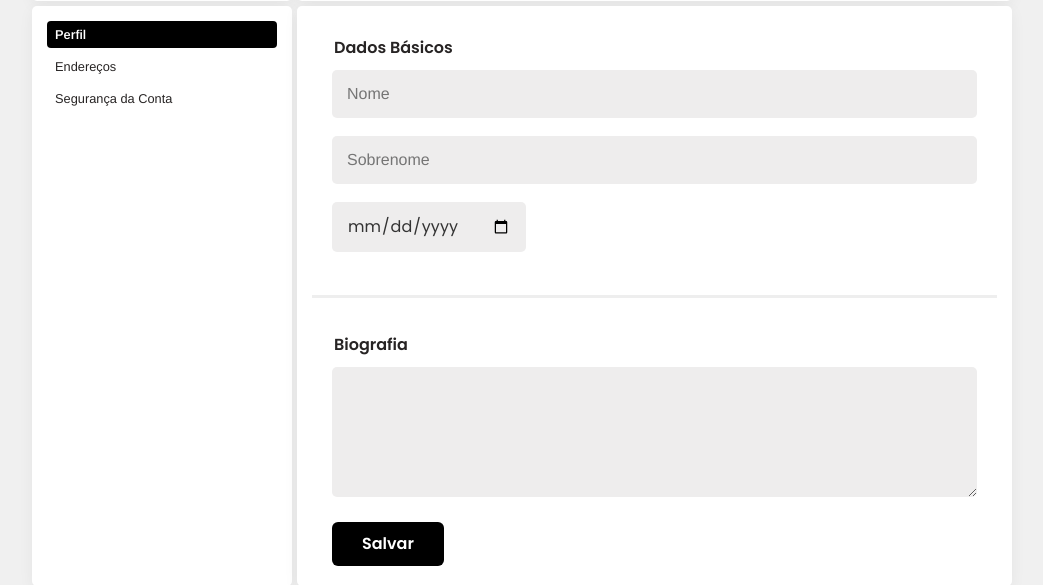
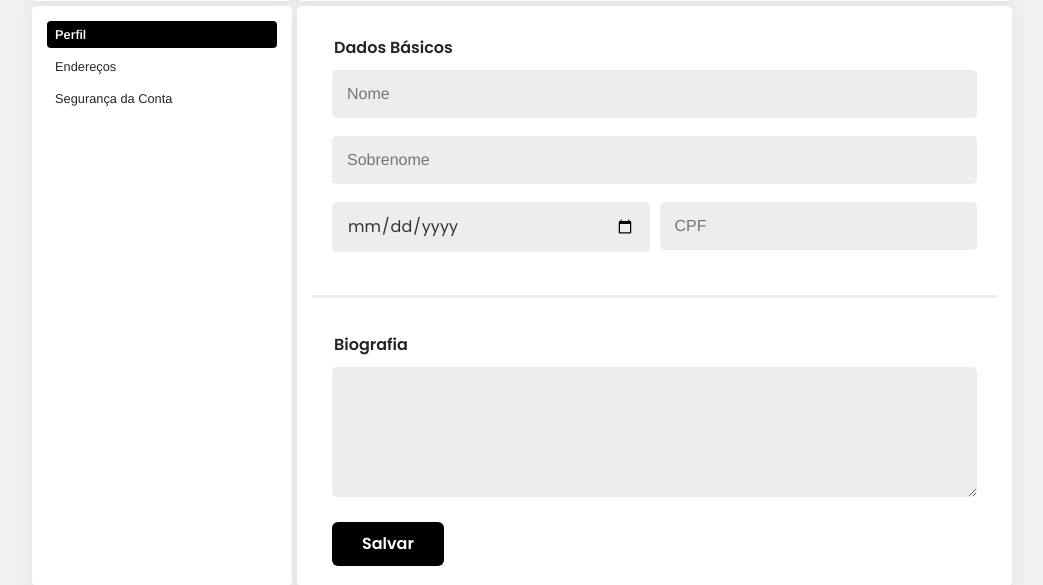
Before and after one commit to allans225/django-smart-retail, a Django app: template djangoapp/account/templates/account/setup-panel.html in a window 1280 px wide. Shown: the part 279-864 px from the top of the page, without its empty margins (118-1161 px from the left). Run offline with Django 5.2, Linux system fonts and the light colour scheme; the template is opened without the code that fills it: values that come from a table or form of the project are taken from there, others are empty.

Commit message:
feat(account): implement CPF validation, immutability, and sanitization - Moves CPF validation to 'UserBasicDataUpdateForm' using 'cpf_utils'. - Implements a write-once rule (immutability) in the form when an existing CPF is detected. - Sanitizes the field by removing non-numeric characters before checking the database for duplicates. - Fixes 'UpdateBasicDataView' by injecting the 'profile' instance during form initialization. - Adds a conditional 'readonly' attribute to the HTML and support for the data-mask='cpf' attribute.

```diff
--- a/djangoapp/account/forms.py
+++ b/djangoapp/account/forms.py
@@ -1,12 +1,13 @@
 from django import forms
 from datetime import datetime
 from django.contrib.auth.models import User
-from .models import Address
+from .models import Address, Profile
 from django.core.validators import MinLengthValidator, MaxLengthValidator, EmailValidator
 
 from django.contrib.auth.password_validation import validate_password
 from utils.validator.text import validate_no_special_chars
 from utils.validator.cep import look_up_cep
+from utils.validator import cpf as cpf_utils
 
 class BaseUserDataForm(forms.Form):
     first_name = forms.CharField(
@@ -118,6 +119,12 @@ class RegisterForm(BasicAuthData, BaseUserDataForm):
         return cep
 
 class UserBasicDataUpdateForm(BaseUserDataForm):
+    cpf = forms.CharField(
+        required=False,
+        widget=forms.TextInput(attrs={'placeholder': 'CPF'}),
+        max_length=14,
+    )
+
     biography = forms.CharField(
         required=False,
         max_length=564,
@@ -127,6 +134,46 @@ class UserBasicDataUpdateForm(BaseUserDataForm):
             'maxlength': '564'
         })
     )
+
+    def __init__(self, *args, **kwargs):
+        self.profile = kwargs.pop('profile', None)
+        super().__init__(*args, **kwargs)
+
+        # Se o perfil do usuário já tiver um CPF, definimos o campo como somente leitura
+        if self.profile and self.profile.cpf:
+            self.fields['cpf'].widget.attrs['readonly'] = 'readonly' # apenas para exibição, não permite edição
+            self.fields['cpf'].help_text = "O CPF não pode ser alterado uma vez definido."
+            current_class = self.fields['cpf'].widget.attrs.get('class', '')
+            self.fields['cpf'].widget.attrs['class'] = f"{current_class} input-readonly".strip() # Adiciona uma classe CSS para estilizar o campo como somente leitura
+            self.fields['cpf'].initial = self.profile.cpf  # Define o valor inicial do campo como o CPF existente
+
+    def clean_cpf(self):
+        if self.profile and self.profile.cpf:
+            return self.profile.cpf
+
+        cpf = self.cleaned_data.get('cpf')
+
+        # Campo opcional
+        if not cpf:
+            return None
+
+        cleaned_cpf = cpf_utils.clean_data(cpf)
+
+        # Valida usando o CPF limpo
+        if not cpf_utils.validate_cpf(cleaned_cpf):
+            raise forms.ValidationError("CPF inválido.")
+
+        # Consulta duplicidade no banco usando o CPF limpo
+        query = Profile.objects.filter(cpf=cleaned_cpf)
+
+        # Se o perfil atual estiver definido, excluímos ele da consulta para evitar conflito consigo mesmo
+        if self.profile and self.profile.pk:
+            query = query.exclude(pk=self.profile.pk)
+
+        if query.exists():
+            raise forms.ValidationError("Este CPF já está em uso por outro usuário.")
+
+        return cleaned_cpf
 
 class UserSecurityDataUpdateForm(forms.Form):
     # Campos de segurança do usuário com required=False para permitir atualizações parciais
--- a/djangoapp/account/templates/account/_partials/form/setup/_profile-basic-data.html
+++ b/djangoapp/account/templates/account/_partials/form/setup/_profile-basic-data.html
@@ -22,15 +22,30 @@
             >
             <span class="error-message" id="error-last_name"></span>
         </div>
+        <div class="input-row">
             <div class="input-group">
                 <input
                     type="date"
                     name="birth_date"
                     placeholder="Data de Aniversário"
-                class="form-input short-input"
+                    class="form-input"
                     value="{{ basic_data_form.birth_date.value|date:'Y-m-d' }}"
                 >
                 <span class="error-message" id="error-birth_date"></span>
+            </div>
+            <div class="input-group">
+                <input
+                    type="text"
+                    name="cpf"
+                    placeholder="CPF"
+                    class="form-input {% if basic_data_form.cpf.field.widget.attrs.readonly %}input-readonly{% endif %}"
+                    value="{{ basic_data_form.cpf.value|default_if_none:'' }}"
+                    data-mask="cpf"
+                    maxlength="14"
+                    {% if basic_data_form.cpf.field.widget.attrs.readonly %}readonly{% endif %}
+                >
+                <span class="error-message" id="error-cpf"></span>
+            </div>
         </div>
     </div>
     <hr class="section-divider">
--- a/djangoapp/static/assets/js/modules/api/form-ui-core.js
+++ b/djangoapp/static/assets/js/modules/api/form-ui-core.js
@@ -60,6 +60,26 @@ const FormsUI = {
         });
     }
 }
+export const Masks = {
+    cpf(value) {
+        return value
+            .replace(/\D/g, '')                     // Remove tudo que não é dígito
+            .replace(/(\d{3})(\d)/, '$1.$2')        // Coloca ponto entre o terceiro e o quarto dígitos
+            .replace(/(\d{3})(\d)/, '$1.$2')        // Coloca ponto entre o sexto e o sétimo dígitos
+            .replace(/(\d{3})(\d{1,2})$/, '$1-$2')  // Coloca hífen entre o nono e o décimo dígitos
+            .replace(/(-\d{2})\d+?$/, '$1');        // Impede que mais de dois dígitos sejam digitados após o hífen
+    },
+
+    init() {
+        document.addEventListener('input', (e) => {
+            const input = e.target;
+            const maskType = input.getAttribute('data-mask');
+            if (maskType && this[maskType]) {
+                input.value = this[maskType](input.value);
+            }
+        });
+    }
+};
 
 export const FormsActions = {
     async handleSubmit(e) {
--- a/djangoapp/static/assets/js/pages/account/setup-form.js
+++ b/djangoapp/static/assets/js/pages/account/setup-form.js
@@ -1,4 +1,4 @@
-import { FormsActions } from '../../modules/api/form-ui-core.js';
+import { FormsActions, Masks } from '../../modules/api/form-ui-core.js';
 import { AddressActions } from '../../modules/api/address.js';
 
 const SetupFormsUI = {
@@ -75,5 +75,14 @@ const init = () => {
 
     if (zipInput)
         zipInput.addEventListener('input', (e) => AddressActions.handleCepLocup(e));
+
+    document.addEventListener('DOMContentLoaded', () => {
+        // Inicializa a máscara de CPF
+        Masks.init();
+        // Aplica a máscara de CPF aos campos existentes com o valor já preenchido do banco de dados
+        document.querySelectorAll('[data-mask="cpf"]').forEach(input => {
+            input.value = Masks.cpf(input.value);
+        });
+    });
 }
 init();
--- a/djangoapp/utils/validator/cpf.py
+++ b/djangoapp/utils/validator/cpf.py
@@ -1,8 +1,12 @@
 import re
+
+def clean_data(cpf):
+    """Remove caracteres não numéricos do CPF."""
+    return re.sub(r'[^0-9]', '', str(cpf))
 
 def validate_cpf(cpf):
     # Limpa o CPF mantendo apenas números
-    cpf = re.sub(r'[^0-9]', '', str(cpf))
+    cpf = clean_data(cpf)
 
     # Verifica tamanho e se é uma sequência repetida
     if len(cpf) != 11 or cpf == cpf[0] * 11:
```
Also changed, not shown: djangoapp/account/views.py (+9 -4 lines). Lines whose indentation alone changed are shown as unchanged.
